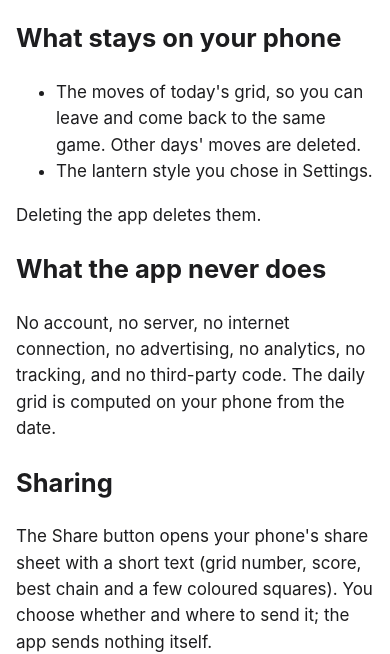
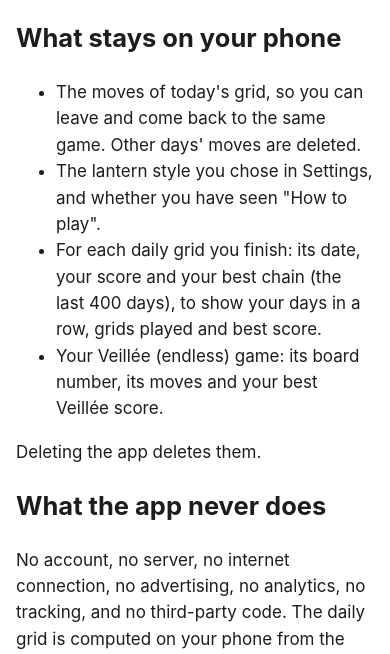
Before and after one commit to marked-org/lumiquart-site, a plain HTML site: page privacy.html in a window 390 px wide. Shown: the part 195-849 px from the top of the page. Drawn offline with Linux system fonts and the light colour scheme.

Commit message:
List the stats the app keeps on the phone on the privacy page (#2)
Each finished daily grid (date, score, best chain; last 400 days), the
Veillée game and whether "How to play" was seen, on the phone only.

```diff
--- a/privacy.html
+++ b/privacy.html
@@ -15,7 +15,10 @@
     <ul>
       <li>The moves of today's grid, so you can leave and come back to the same game. Other days' moves are
         deleted.</li>
-      <li>The lantern style you chose in Settings.</li>
+      <li>The lantern style you chose in Settings, and whether you have seen "How to play".</li>
+      <li>For each daily grid you finish: its date, your score and your best chain (the last 400 days), to show your
+        days in a row, grids played and best score.</li>
+      <li>Your Veillée (endless) game: its board number, its moves and your best Veillée score.</li>
     </ul>
     <p>Deleting the app deletes them.</p>
     <h2>What the app never does</h2>
```
